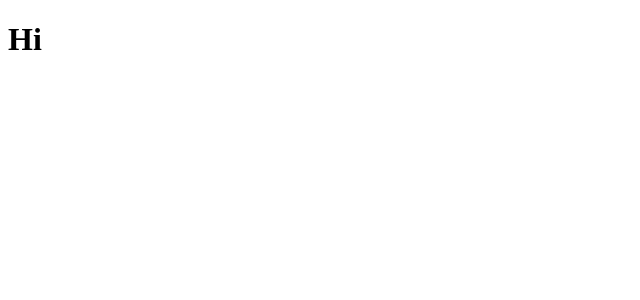
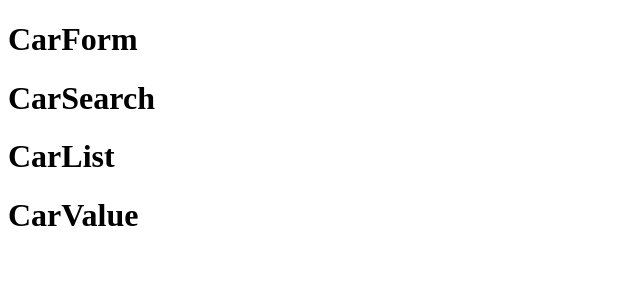
Before and after one commit to NitinNitinRaj/redux-cars, a React (Create React App) app: page / in a window 1280 px wide. Shown: the top 300 px of the page, without its empty margins (0-640 px from the left). Built offline with nearby package versions, Linux system fonts and the light colour scheme.

Commit message:
Changes to be committed: 	modified:   src/App.js 	new file:   src/components/CarForm.js 	new file:   src/components/CarList.js 	new file:   src/components/CarSearch.js 	new file:   src/components/CarValue.js 	new file:   src/pages/CarPage.js 	new file:   src/store/index.js

```diff
--- a/src/App.js
+++ b/src/App.js
@@ -1,7 +1,9 @@
+import CarPage from "./pages/CarPage";
+
 export default function App() {
   return (
-    <div>
-      <h1>Hi</h1>
+    <div className="container">
+      <CarPage />
     </div>
   );
 }
--- /dev/null
+++ b/src/components/CarForm.js
@@ -0,0 +1,7 @@
+export default function CarForm() {
+  return (
+    <div>
+      <h1>CarForm</h1>
+    </div>
+  );
+}
--- /dev/null
+++ b/src/components/CarList.js
@@ -0,0 +1,7 @@
+export default function CarList() {
+  return (
+    <div>
+      <h1>CarList</h1>
+    </div>
+  );
+}
--- /dev/null
+++ b/src/components/CarSearch.js
@@ -0,0 +1,7 @@
+export default function CarSearch() {
+  return (
+    <div>
+      <h1>CarSearch</h1>
+    </div>
+  );
+}
--- /dev/null
+++ b/src/components/CarValue.js
@@ -0,0 +1,7 @@
+export default function CarValue() {
+  return (
+    <div>
+      <h1>CarValue</h1>
+    </div>
+  );
+}
--- /dev/null
+++ b/src/pages/CarPage.js
@@ -0,0 +1,15 @@
+import CarForm from "../components/CarForm";
+import CarSearch from "../components/CarSearch";
+import CarList from "../components/CarList";
+import CarValue from "../components/CarValue";
+
+export default function CarPage() {
+  return (
+    <div>
+      <CarForm />
+      <CarSearch />
+      <CarList />
+      <CarValue />
+    </div>
+  );
+}
```
Also changed, not shown: src/store/index.js (added).
